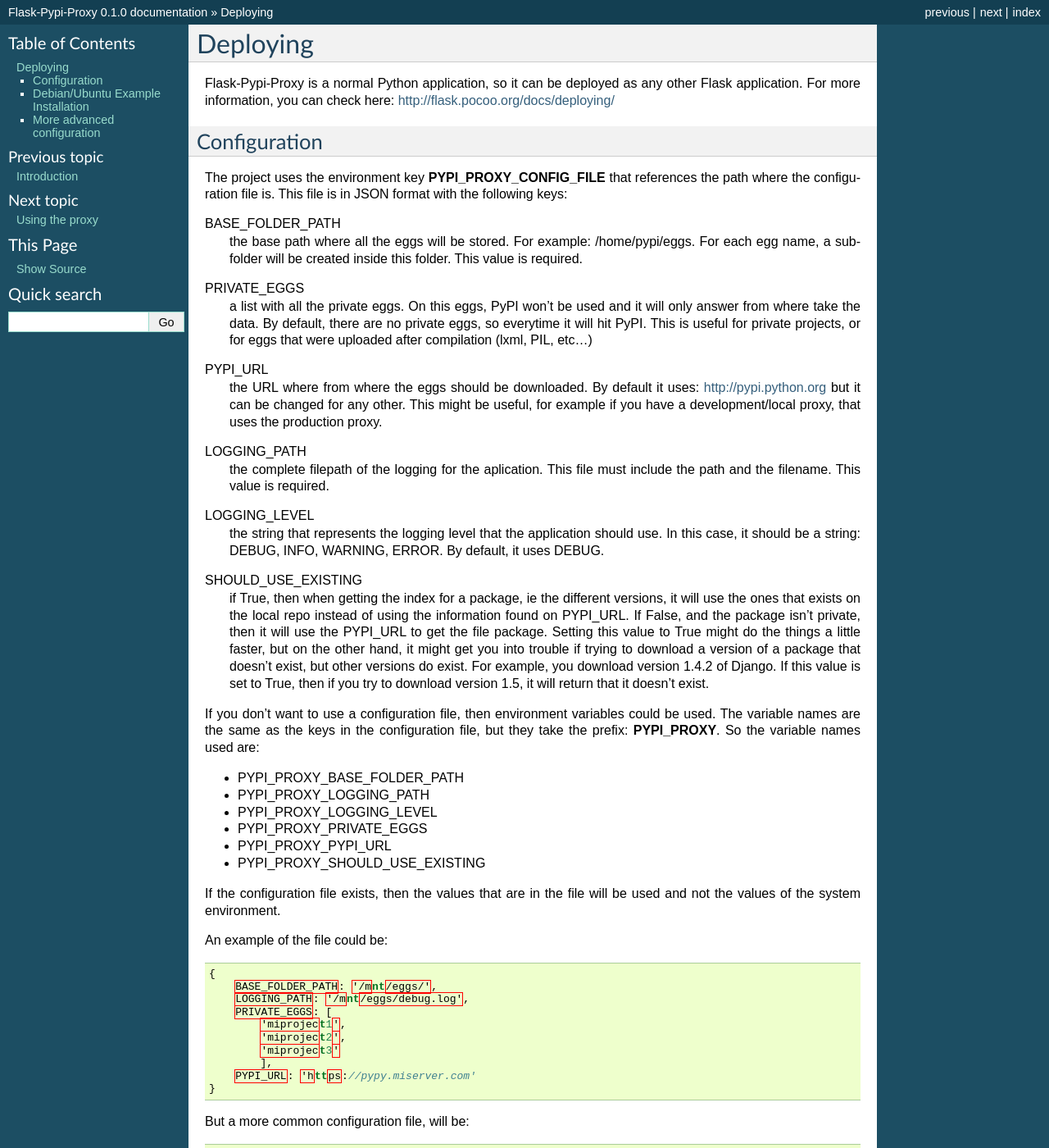
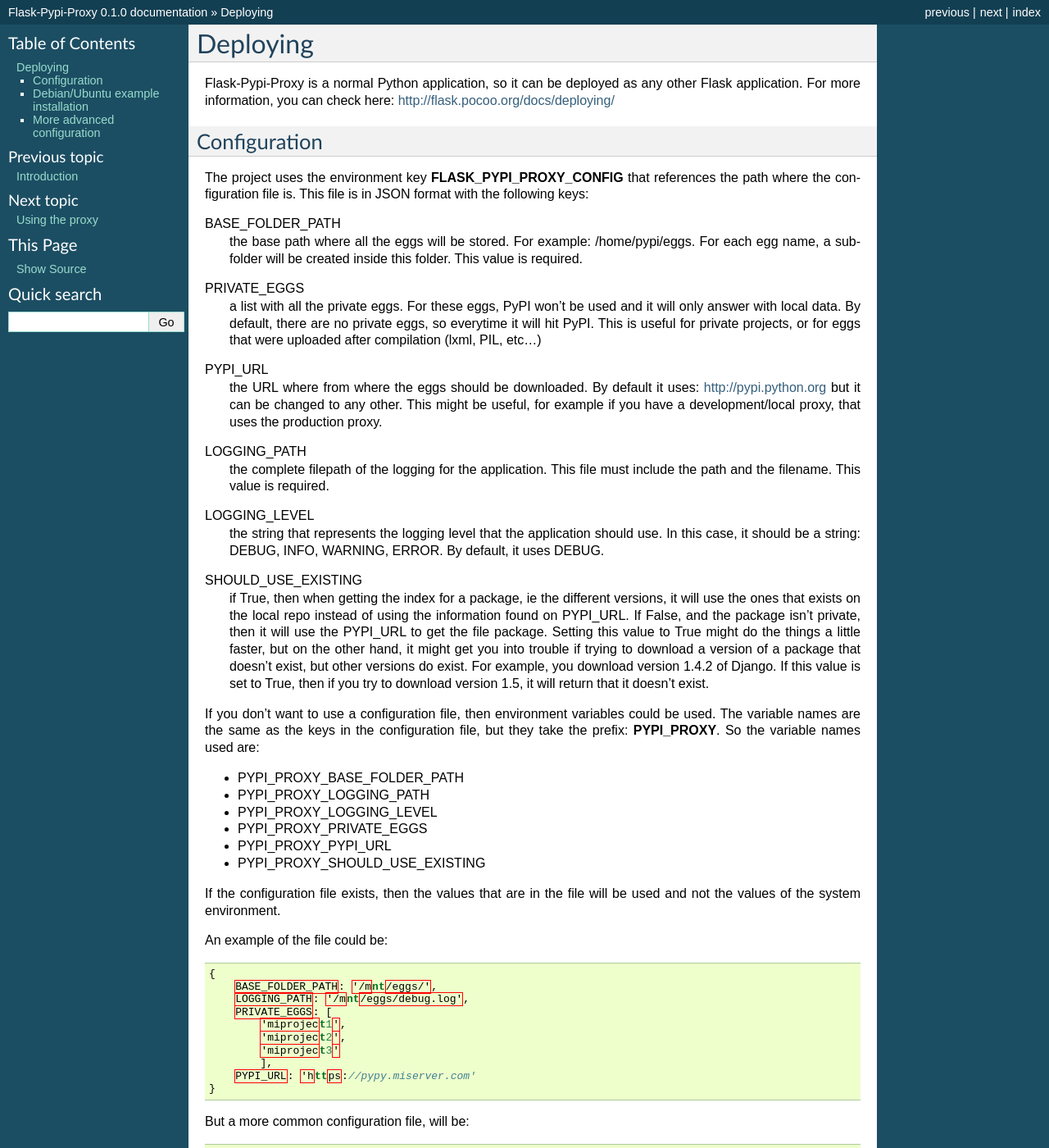
Before and after one commit to tzulberti/Flask-PyPi-Proxy, a Sphinx documentation site: the page built from docs/source/installing.rst, in a window 1280 px wide and 1400 px high. Shown: the whole window at 82% size. Built offline with Sphinx 7.4.7, drawn with Linux system fonts in a browser that asks for light colours; some of the changed text lies outside the part shown.

Commit message:
Correct some typos and fix some wordings in the documentation
Most importantly, fix the wrong environment variable mentioned in the docs which is used to point at the configuration file, to match what the code actually uses.

```diff
--- a/docs/source/installing.rst
+++ b/docs/source/installing.rst
@@ -10,7 +10,7 @@
 Configuration
 =============
 
-The project uses the environment key **PYPI_PROXY_CONFIG_FILE** that references
+The project uses the environment key **FLASK_PYPI_PROXY_CONFIG** that references
 the path where the configuration file is. This file is in JSON format with the
 following keys:
 
@@ -20,20 +20,20 @@
     inside this folder. This value is required.
 
 PRIVATE_EGGS
-    a list with all the private eggs. On this eggs, PyPI won't be used
-    and it will only answer from where take the data. By default, there
+    a list with all the private eggs. For these eggs, PyPI won't be used
+    and it will only answer with local data. By default, there
     are no private eggs, so everytime it will hit PyPI. This is useful
     for private projects, or for eggs that were uploaded after compilation
     (lxml, PIL, etc...)
 
 PYPI_URL
     the URL where from where the eggs should be downloaded. By default it
-    uses: http://pypi.python.org but it can be changed for any other. This might
+    uses: http://pypi.python.org but it can be changed to any other. This might
     be useful, for example if you have a development/local proxy, that
     uses the production proxy.
 
 LOGGING_PATH
-    the complete filepath of the logging for the aplication. This file must
+    the complete filepath of the logging for the application. This file must
     include the path and the filename. This value is required.
 
 LOGGING_LEVEL
@@ -93,8 +93,8 @@
     }
 
 
-Debian/Ubuntu Example Installation
-=================================
+Debian/Ubuntu example installation
+==================================
 
 This is a **VERY** simple/basic configuration. It doesn't provide any
 authentication, so this shouldn't be used on production.
@@ -125,8 +125,8 @@
 
     from flask_pypi_proxy.views import app as application
 
-Finally, the Apache configuration (create a file on
-/etc/apache2/sites-enabled/flask_pypi_proxy), with the following content:
+Finally, the Apache configuration. Create a file at
+/etc/apache2/sites-enabled/flask_pypi_proxy with the following content:
 
 ::
 
@@ -143,7 +143,7 @@
 
 
 More advanced configuration
-==========================
+===========================
 
 The following steps will show you how to install this service inside a
 virtualenv, also using HTTP basic auth to create some security for the eggs.
@@ -153,7 +153,7 @@
     >>> sudo apt-get install apache2 libapache2-mod-wsgi
     >>> sudo apt-get install python-setuptools python-dev libxml2-dev libxslt-dev
 
-Now, create the user where the virtualenv will be installed
+Now, create the user where the virtualenv will be installed:
 
 .. code-block:: bash
 
@@ -206,7 +206,7 @@
 
 
 Now return to the normal user, and create the following Apache configuration
-(/etc/apache2/sites-enabled/flask_pypi_proxy).
+(/etc/apache2/sites-enabled/flask_pypi_proxy):
 
 ::
 
@@ -218,8 +218,6 @@
         Require valid-user
         Order deny,allow
         Allow from all
-
-
         </Location>
 
         WSGIDaemonProcess pypi_proxy threads=5
```
Also changed, not shown: docs/source/intro.rst (+7 -6 lines), docs/source/using.rst (+6 -6 lines).
